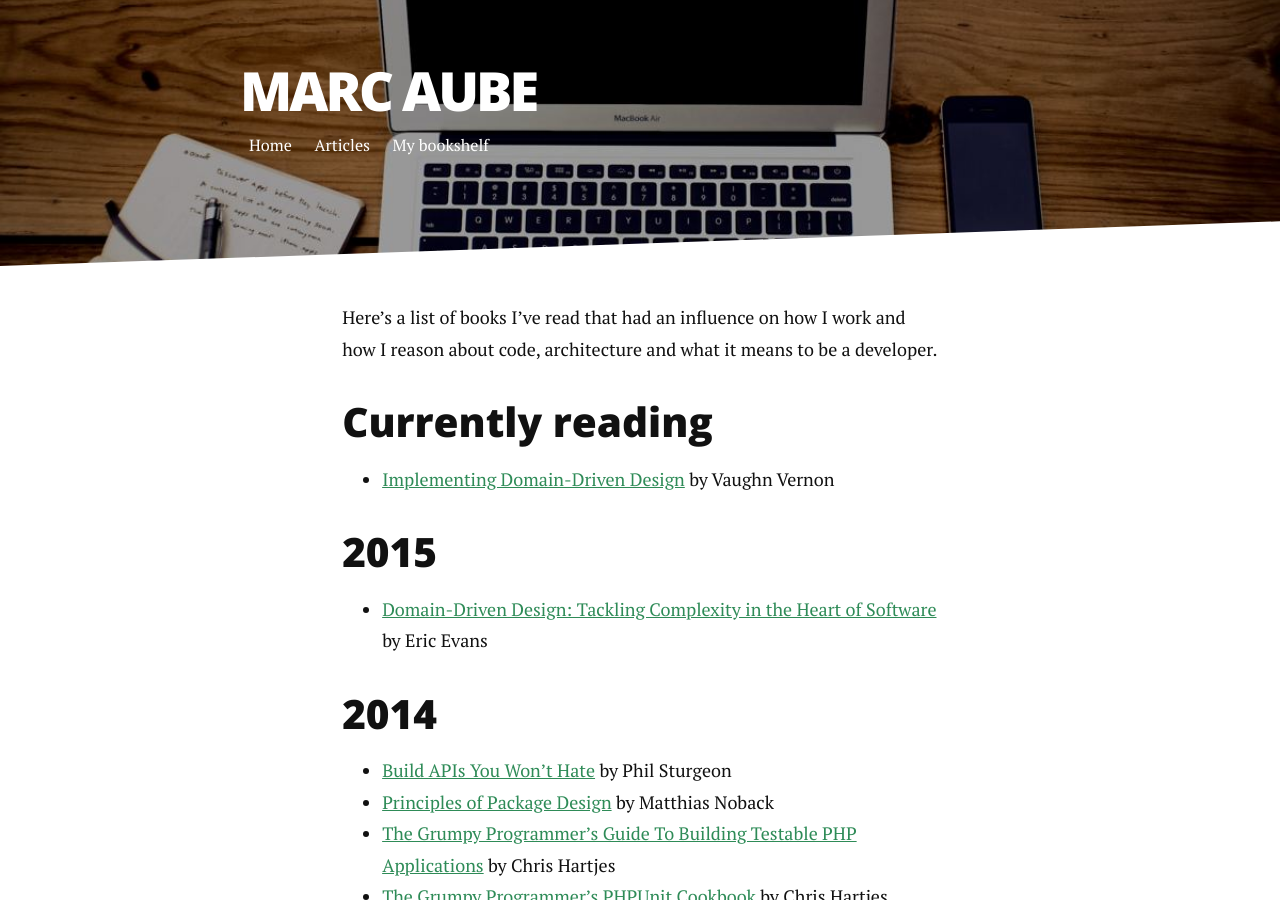
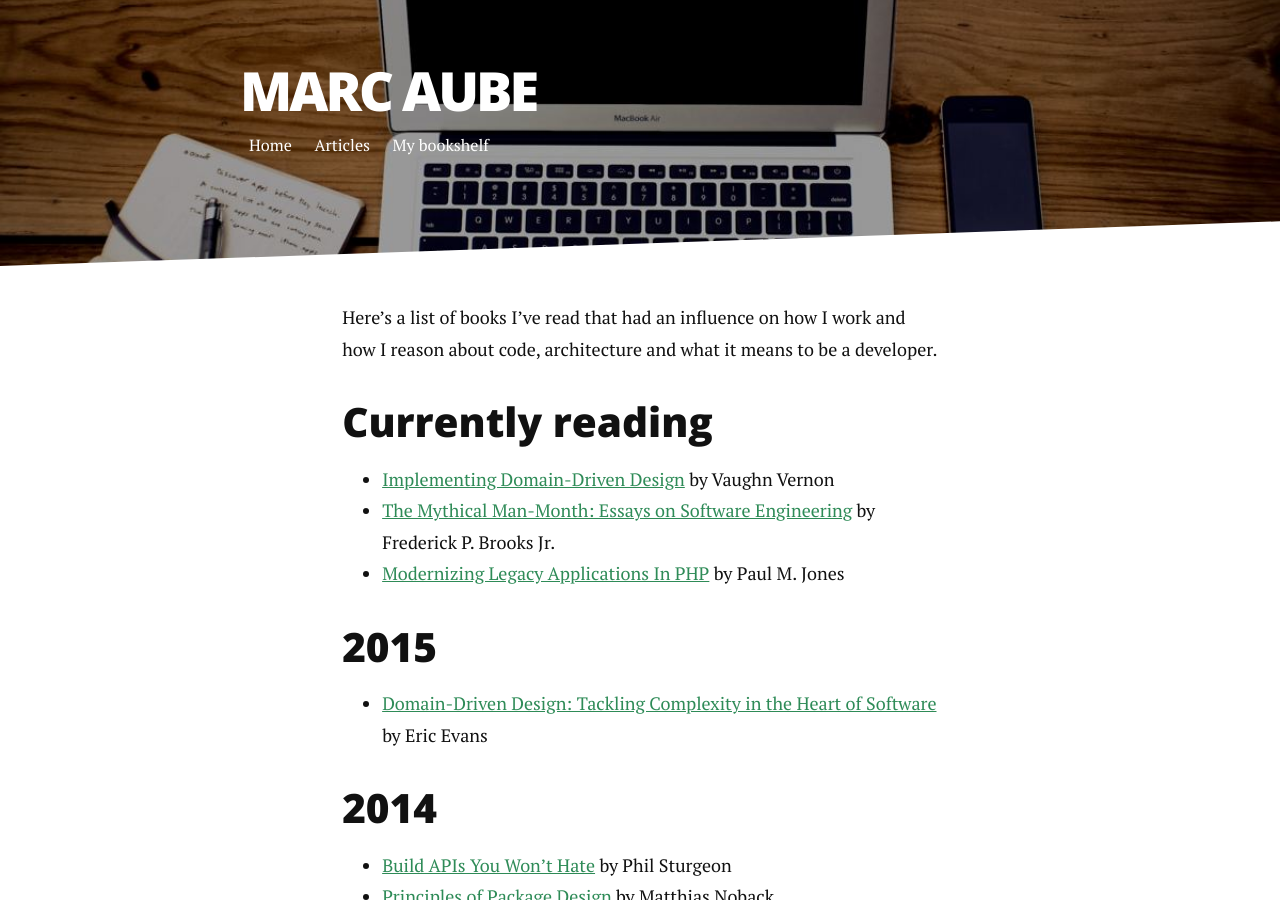
Before and after one commit to marcaube/marcaube.github.io, a Jekyll site: the page built from books.md, in a window 1280 px wide and 900 px high. Built offline with Jekyll 4.4.1, drawn with Linux system fonts in a browser that asks for light colours; nearby versions of some CDN libraries; Markdown is read by kramdown in place of the engine named in the settings; comment, search, counter and statistics services are not loaded.

Commit message:
Add 2 other books I'm currently reading
IDDD is hard to digest, I need to switch to another book after
every few chapters to let it marinate.

```diff
--- a/books.md
+++ b/books.md
@@ -8,6 +8,8 @@ Here's a list of books I've read that had an influence on how I work and how I r
 ## Currently reading
 
 - [Implementing Domain-Driven Design](http://www.amazon.com/gp/product/0321834577/ref=as_li_qf_sp_asin_il_tl?ie=UTF8&camp=1789&creative=9325&creativeASIN=0321834577&linkCode=as2&tag=marcaube-20&linkId=MPKTTHW5Q4KNGDSJ) by Vaughn Vernon
+- [The Mythical Man-Month: Essays on Software Engineering](http://www.amazon.com/gp/product/0201835959/ref=as_li_qf_sp_asin_il_tl?ie=UTF8&camp=1789&creative=9325&creativeASIN=0201835959&linkCode=as2&tag=marcaube-20&linkId=63QUKOCV5YPSMILW) by Frederick P. Brooks Jr.
+- [Modernizing Legacy Applications In PHP](https://leanpub.com/mlaphp) by Paul M. Jones
 
 
 ## 2015
```
